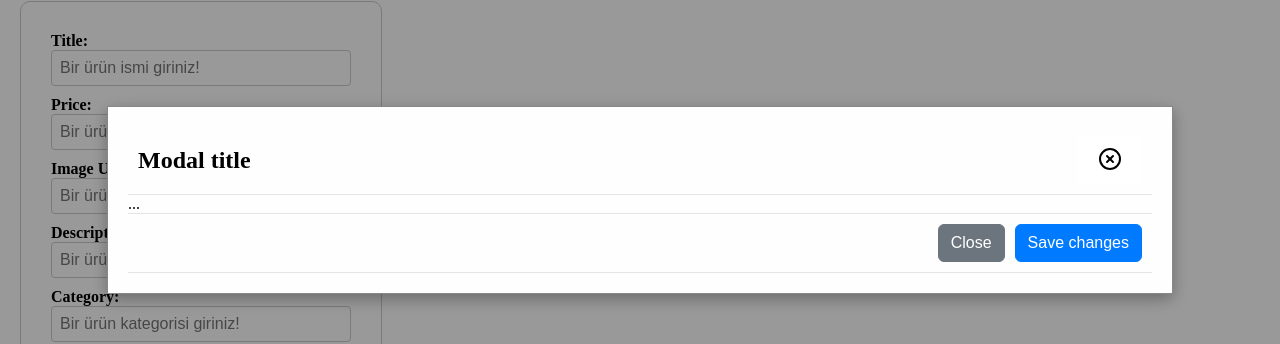
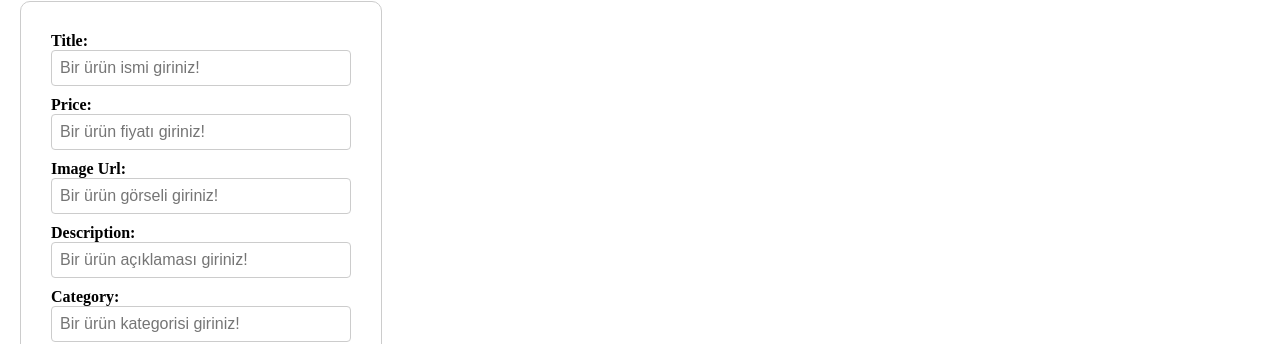
Before and after one commit to eminbasbayan/react-bootcamp8, a React (Vite) app: page / in a window 1280 px wide. Shown: the part 86-430 px from the top of the page. Built offline with nearby package versions, Linux system fonts and the light colour scheme.

Commit message:
modal component state mekanizması

```diff
--- a/src/App.jsx
+++ b/src/App.jsx
@@ -1,12 +1,9 @@
 import Products from './components/Products/Products';
-import Button from './components/UI/Button';
-import Modal from './components/UI/Modal';
 
 function App() {
   return (
     <div className="container">
       <Products />
-      <Modal />
     </div>
   );
 }
--- a/src/components/Products/AddProductForm.jsx
+++ b/src/components/Products/AddProductForm.jsx
@@ -5,7 +5,7 @@ import ProductInput from './ProductInput';
 import productInputs from '../../data/productInputs';
 import './AddProductForm.css';
 
-function AddProductForm({ addNewProduct }) {
+function AddProductForm({ addNewProduct, setIsShowModal }) {
   const [product, setProduct] = useState({
     title: '',
     price: '',
@@ -21,16 +21,12 @@ function AddProductForm({ addNewProduct }) {
   function handleSubmit(event) {
     event.preventDefault();
 
-    console.log(Object.keys(product));
-    console.log(Object.values(product));
-    console.log(Object.entries(product));
-
     const isFormValid = Object.values(product).every(
       (value) => value.trim() !== ''
     );
 
     if (!isFormValid) {
-      alert('Inputlar boş bırakılamaz!');
+      setIsShowModal(true);
       return;
     }
 
--- a/src/components/Products/Products.jsx
+++ b/src/components/Products/Products.jsx
@@ -3,10 +3,12 @@ import productsData from '../../data/productsData';
 import './Products.css';
 import { useState } from 'react';
 import AddProductForm from './AddProductForm';
+import Modal from '../UI/Modal';
 
 function Products() {
   const [titleState, setTitleState] = useState('Title');
   const [products, setProducts] = useState(productsData);
+  const [isShowModal, setIsShowModal] = useState(false);
 
   function addNewProduct(newProduct) {
     setProducts([newProduct, ...products]);
@@ -24,7 +26,10 @@ function Products() {
   return (
     <div className="products">
       <h2>Add Product Component</h2>
-      <AddProductForm addNewProduct={addNewProduct} />
+      <AddProductForm
+        addNewProduct={addNewProduct}
+        setIsShowModal={setIsShowModal}
+      />
 
       <h2>Products Component</h2>
       <div className="products-wrapper">
@@ -45,6 +50,10 @@ function Products() {
           );
         })}
       </div>
+
+      {isShowModal && (
+        <Modal title="Form Hatası" description="Inputlar boş olamaz!" setIsShowModal={setIsShowModal} />
+      )}
     </div>
   );
 }
--- a/src/components/UI/Modal.jsx
+++ b/src/components/UI/Modal.jsx
@@ -1,29 +1,42 @@
+import { CircleX } from 'lucide-react';
+import './Modal.css';
 
-import { CircleX } from 'lucide-react';
-import "./Modal.css";
+const Modal = ({
+  title = 'Modal Title',
+  description = 'Modal Description',
+  setIsShowModal,
+}) => {
+  function handleClose() {
+    setIsShowModal(false);
+  }
 
-const Modal = () => {
   return (
     <div class="modal fade">
       <div class="modal-dialog">
         <div class="modal-content">
           <div class="modal-header">
-          <h1 class="modal-title fs-5">Modal title</h1>
-          <button type="button" class="btn-close">
+            <h1 class="modal-title fs-5">{title}</h1>
+            <button type="button" class="btn-close" onClick={handleClose}>
               <CircleX />
             </button>
           </div>
-        <div class="modal-body">
-          ...
-        </div>
+          <div class="modal-body">{description}</div>
           <div class="modal-footer">
-          <button type="button" class="btn btn-secondary">Close</button>
-          <button type="button" class="btn btn-primary">Save changes</button>
+            <button
+              type="button"
+              onClick={handleClose}
+              class="btn btn-secondary"
+            >
+              Close
+            </button>
+            <button type="button" class="btn btn-primary">
+              Save changes
+            </button>
           </div>
         </div>
       </div>
     </div>
-  )
-}
+  );
+};
 
-export default Modal
+export default Modal;
```
Lines whose indentation alone changed are shown as unchanged.
